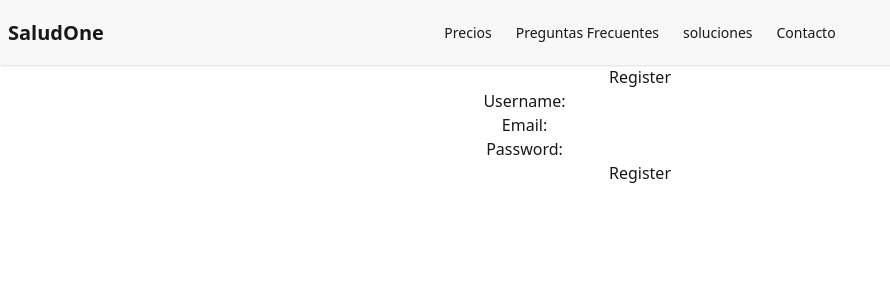
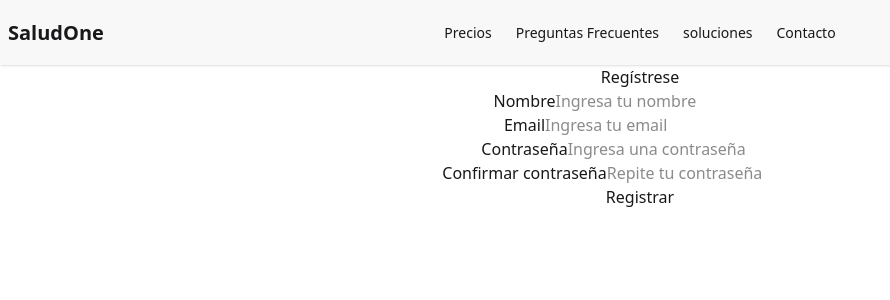
Before and after one commit to conrado85/equipo-32, a React (Vite) app: page /register in a window 1280 px wide. Shown: the top 300 px of the page, without its empty margins (0-890 px from the left). Built offline with nearby package versions, Linux system fonts and the light colour scheme.

Commit message:
agregando funcionalidad al register

```diff
--- a/src/pages/Register.jsx
+++ b/src/pages/Register.jsx
@@ -1,26 +1,150 @@
-import React from 'react'
 
-function Register() {
+import { useState } from 'react';
+
+const Register = () => {
+  const [userData, setUserData] = useState({
+    name: "",
+    email: "",
+    password: "",
+    password_confirmation: "",
+  });
+
+  const [errors, setErrors] = useState({});
+  const [success, setSuccess] = useState("");
+  const [loading, setLoading] = useState(false);
+
+
+  const handleChange = (e) => {
+    setUserData({ ...userData, [e.target.name]: e.target.value });
+  };
+
+
+  const validate = () => {
+    const newErrors = {};
+    if (!userData.name.trim() || userData.name.length > 255)
+      newErrors.name = "El nombre es obligatorio y no puede superar 255 caracteres";
+    if (!userData.email.includes("@")) newErrors.email = "Email no válido";
+    if (userData.password.length < 6) newErrors.password = "La contraseña debe tener al menos 6 caracteres";
+    if (userData.password !== userData.password_confirmation) newErrors.password_confirmation = "Las contraseñas no coinciden";
+    return newErrors;
+  };
+
+
+  const handleSubmit = async (e) => {
+    e.preventDefault();
+    setSuccess("");
+    setErrors({});
+
+    const validationErrors = validate();
+    if (Object.keys(validationErrors).length > 0) {
+      setErrors(validationErrors);
+      return;
+    }
+
+    setLoading(true);
+
+    try {
+      const response = await fetch("http://127.0.0.1:8000/api/auth/register", {
+        method: "POST",
+        headers: { "Content-Type": "application/json" },
+        body: JSON.stringify({
+          name: userData.name,
+          email: userData.email,
+          password: userData.password,
+          password_confirmation: userData.password_confirmation,
+        }),
+      });
+
+      let data;
+      try {
+        data = await response.json();
+      } catch {
+        data = null;
+      }
+
+      if (response.ok) {
+        setSuccess("✅ ¡Usuario registrado con éxito!");
+        setUserData({ name: "", email: "", password: "", password_confirmation: "" });
+        setErrors({});
+      } else if (response.status === 422 && data?.errors) {
+        setErrors(data.errors);
+      } else {
+        setErrors({ general: data?.message || "Error al registrar el usuario" });
+      }
+    } catch (error) {
+      console.error("❌ Error en la petición:", error);
+      setErrors({ general: "⚠️ Error de conexión con el servidor" });
+    }
+
+    setLoading(false);
+  };
+
   return (
     <div className="text-center">
-      <h1>Register</h1>
-      <form>
+      <h1>Regístrese</h1>
+
+      <form onSubmit={handleSubmit}>
         <div>
-          <label htmlFor="username">Username:</label>
-          <input type="text" id="username" name="username" />
+          <label htmlFor="name">Nombre</label>
+          <input
+            type="text"
+            id="name"
+            name="name"
+            value={userData.name}
+            onChange={handleChange}
+            placeholder="Ingresa tu nombre"
+          />
+          {errors.name && <p style={{ color: 'red' }}>{errors.name[0] || errors.name}</p>}
         </div>
+
         <div>
-          <label htmlFor="email">Email:</label>
-          <input type="email" id="email" name="email" />
+          <label htmlFor="email">Email</label>
+          <input
+            type="email"
+            id="email"
+            name="email"
+            value={userData.email}
+            onChange={handleChange}
+            placeholder="Ingresa tu email"
+          />
+          {errors.email && <p style={{ color: 'red' }}>{errors.email[0] || errors.email}</p>}
         </div>
+
         <div>
-          <label htmlFor="password">Password:</label>
-          <input type="password" id="password" name="password" />
+          <label htmlFor="password">Contraseña</label>
+          <input
+            type="password"
+            id="password"
+            name="password"
+            value={userData.password}
+            onChange={handleChange}
+            placeholder="Ingresa una contraseña"
+          />
+          {errors.password && <p style={{ color: 'red' }}>{errors.password[0] || errors.password}</p>}
         </div>
-        <button type="submit">Register</button>
+
+        <div>
+          <label htmlFor="password_confirmation">Confirmar contraseña</label>
+          <input
+            type="password"
+            id="password_confirmation"
+            name="password_confirmation"
+            value={userData.password_confirmation}
+            onChange={handleChange}
+            placeholder="Repite tu contraseña"
+          />
+          {errors.password_confirmation && <p style={{ color: 'red' }}>{errors.password_confirmation[0] || errors.password_confirmation}</p>}
+        </div>
+
+        <button type="submit" disabled={loading}>
+          {loading ? "Enviando..." : "Registrar"}
+        </button>
+
+        {errors.general && <p style={{ color: 'red' }}>{errors.general}</p>}
+        {success && <p style={{ color: 'green' }}>{success}</p>}
       </form>
     </div>
-  )
+  );
 }
 
-export default Register
+export default Register;
```
